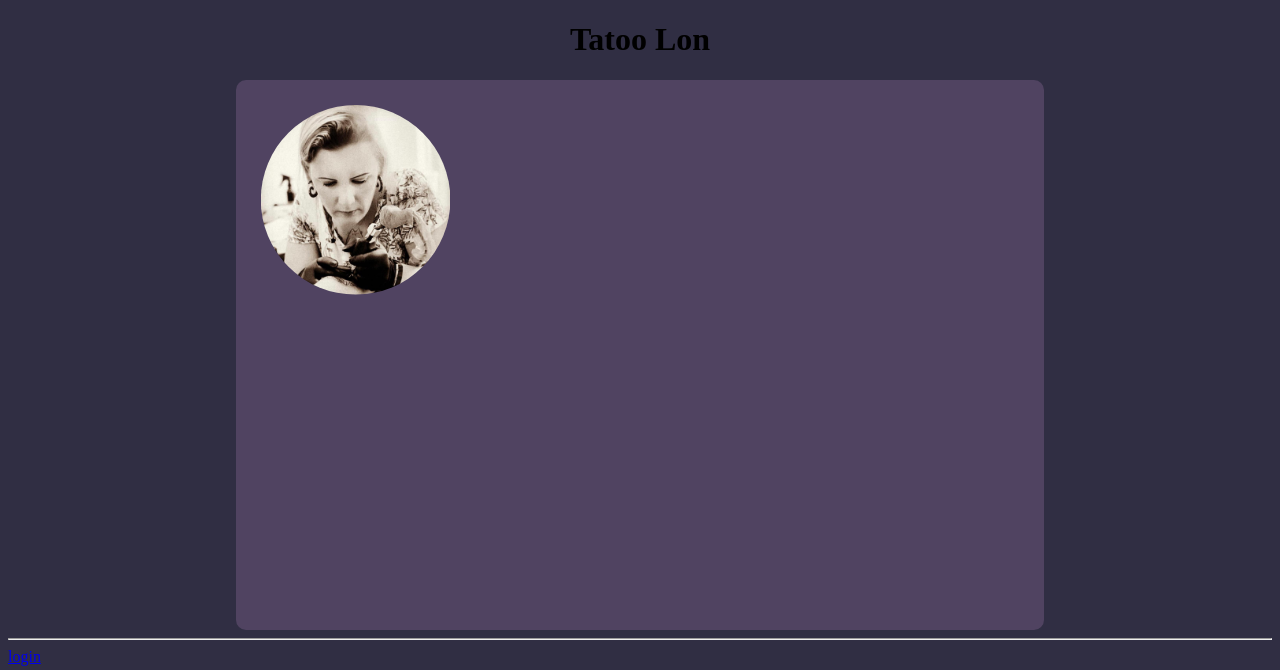
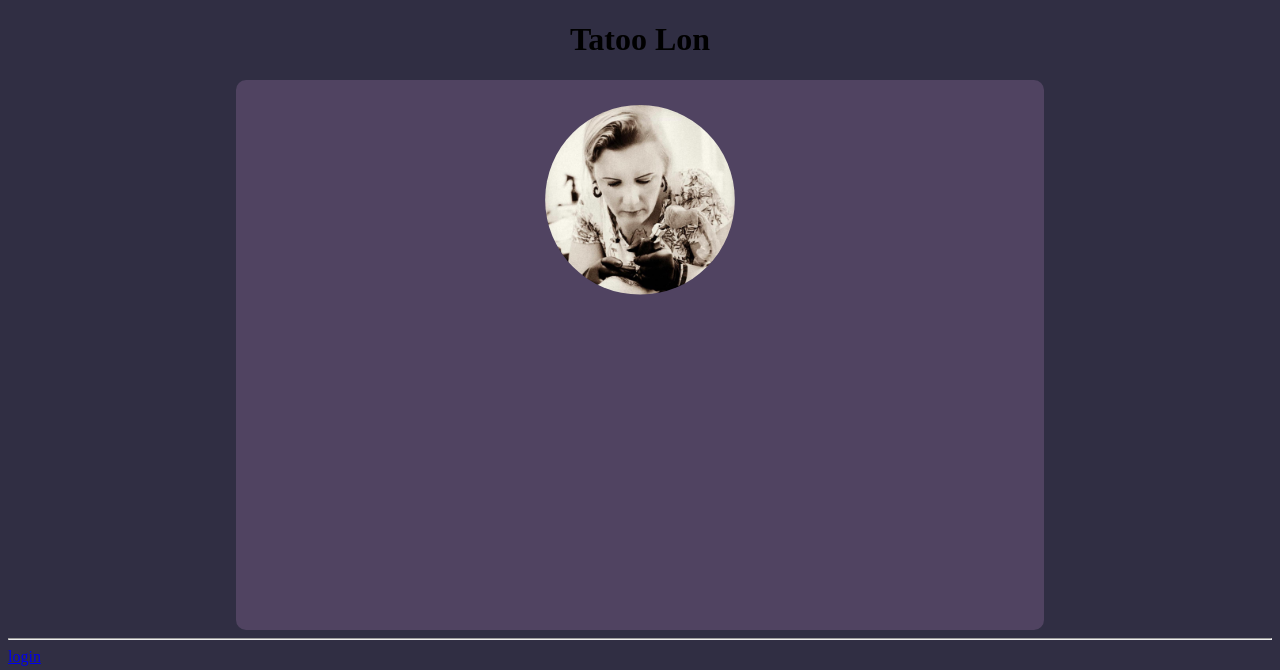
Before and after one commit to hetgameboekje/TatooLon, a PHP site: page /Front-end/ in a window 1280 px wide. Shown: the top 670 px of the page. Run offline with PHP 8.4, Linux system fonts and the light colour scheme.

Commit message:
Centered image

```diff
--- a/Front-end/assets/css/index.css
+++ b/Front-end/assets/css/index.css
@@ -2,23 +2,29 @@ body {
     background-color: #302E43;
 }
 
-.titletext{
+.titletext {
     text-align: center;
 }
 
-.Big-box{
+.Big-box {
     background-color: #504361;
     width: 60%;
     height: 500px;
-    padding:auto;
+    padding: auto;
     margin: auto;
-    border:#504361;
+    border: #504361;
     border-radius: 10px;
-    border-style:solid;
-    border-width:25px;
+    border-style: solid;
+    border-width: 25px;
 }
 
 .profileIMG {
     clip-path: circle(50% at 50% 50%);
     max-width: 25%;
 }
+
+.profileIMG-DIV {
+    display: flex;
+    justify-content: center;
+    align-items: center;
+}
--- a/Front-end/index.php
+++ b/Front-end/index.php
@@ -16,8 +16,9 @@
         </h1>
     </div>
     <div class="Big-box">
-    <img src="assets/css/img/profileimgLON.jpg" class="profileIMG" alt="">
-
+        <div class="profileIMG-DIV">
+        <img src="assets/css/img/profileimgLON.jpg" class="profileIMG" alt="">
+        </div>
 
     </div>
 
```
